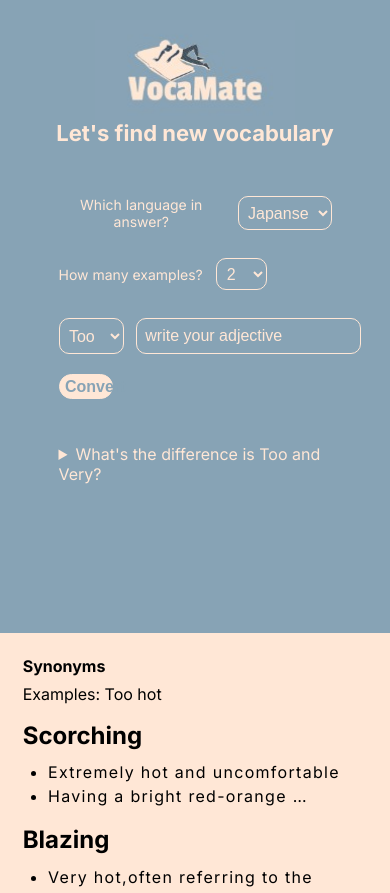
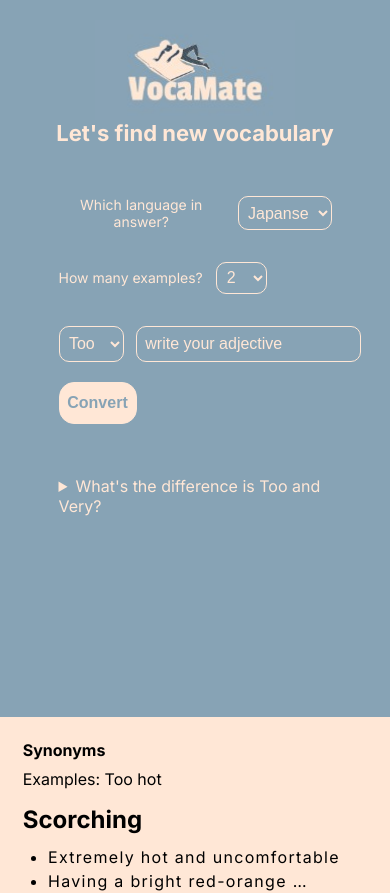
Before and after one commit to ha-nakamura112/search_syn, a Next.js app: page / in a window 390 px wide. Shown: the top 893 px of the page. Built offline with nearby package versions, Linux system fonts and the light colour scheme.

Commit message:
style updated monbile version

```diff
--- a/src/styles/Home.module.css
+++ b/src/styles/Home.module.css
@@ -205,7 +205,7 @@
 }
 
 /* mobile */
-@media screen and (max-width:768px) {
+@media screen and (max-width:767px) {
   .body {
     flex-direction: column;
   }
@@ -243,3 +243,41 @@
   }
 
 }
+
+/* tablet */
+@media screen and (max-width:767px) {
+  .body {
+    flex-direction: column;
+  }
+
+  .figure,
+  .mainClass {
+    width: 100%;
+  }
+
+  .formClass label {
+    font-size: 14px;
+  }
+
+  .figure {
+    height: 85vh;
+  }
+
+  .initial__word {
+    display: flex;
+    flex-direction: column;
+    row-gap: 5vw;
+  }
+
+  .user__input {
+    display: flex;
+    column-gap: 3vw;
+  }
+
+
+  .submit__button > button {
+    height: 5vh;
+    width: 20vw;
+  }
+
+}
```
